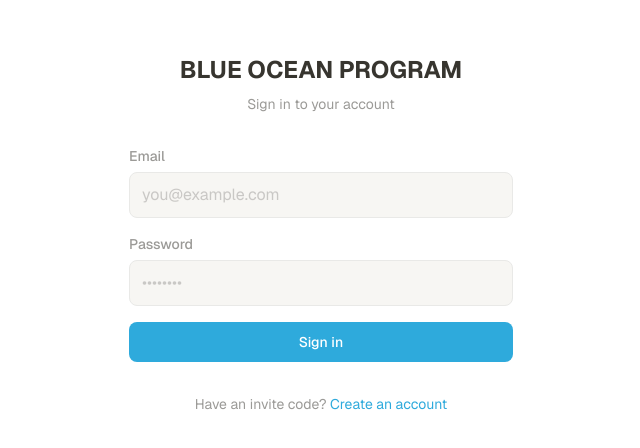
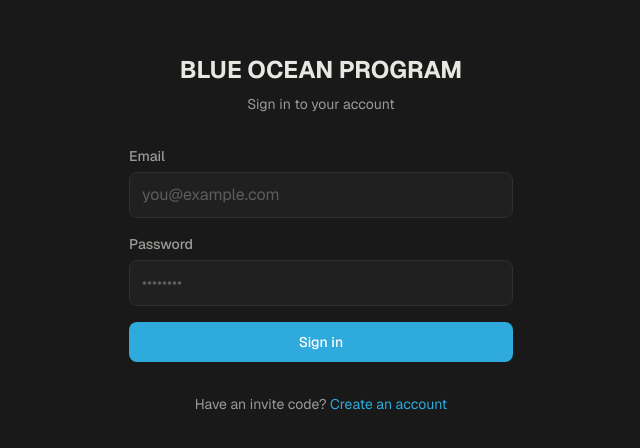
Before and after one commit to austinbathija/blueoceanmentorship, a Next.js app: page /login in a window 1280 px wide. Shown: the part 166-614 px from the top of the page, without its empty margins (319-959 px from the left). Built offline with nearby package versions, Linux system fonts and the light colour scheme; no server answers.

Commit message:
Switch to Notion dark mode color scheme
https://claude.ai/code/session_01WQDubF79mKbeWp61ZWRw3J

```diff
--- a/src/app/globals.css
+++ b/src/app/globals.css
@@ -1,14 +1,14 @@
 @import "tailwindcss";
 
 :root {
-  --background: #FFFFFF;
-  --foreground: #37352F;
+  --background: #191919;
+  --foreground: #E8E8E3;
   --muted: #9B9A97;
-  --card: #F7F6F3;
-  --border: #E9E9E7;
+  --card: #202020;
+  --border: #2F2F2F;
   --accent: #2EAADC;
-  --accent-hover: #0B6E99;
-  --danger: #E03E3E;
+  --accent-hover: #54C8F0;
+  --danger: #EB5757;
 }
 
 @theme inline {
```
